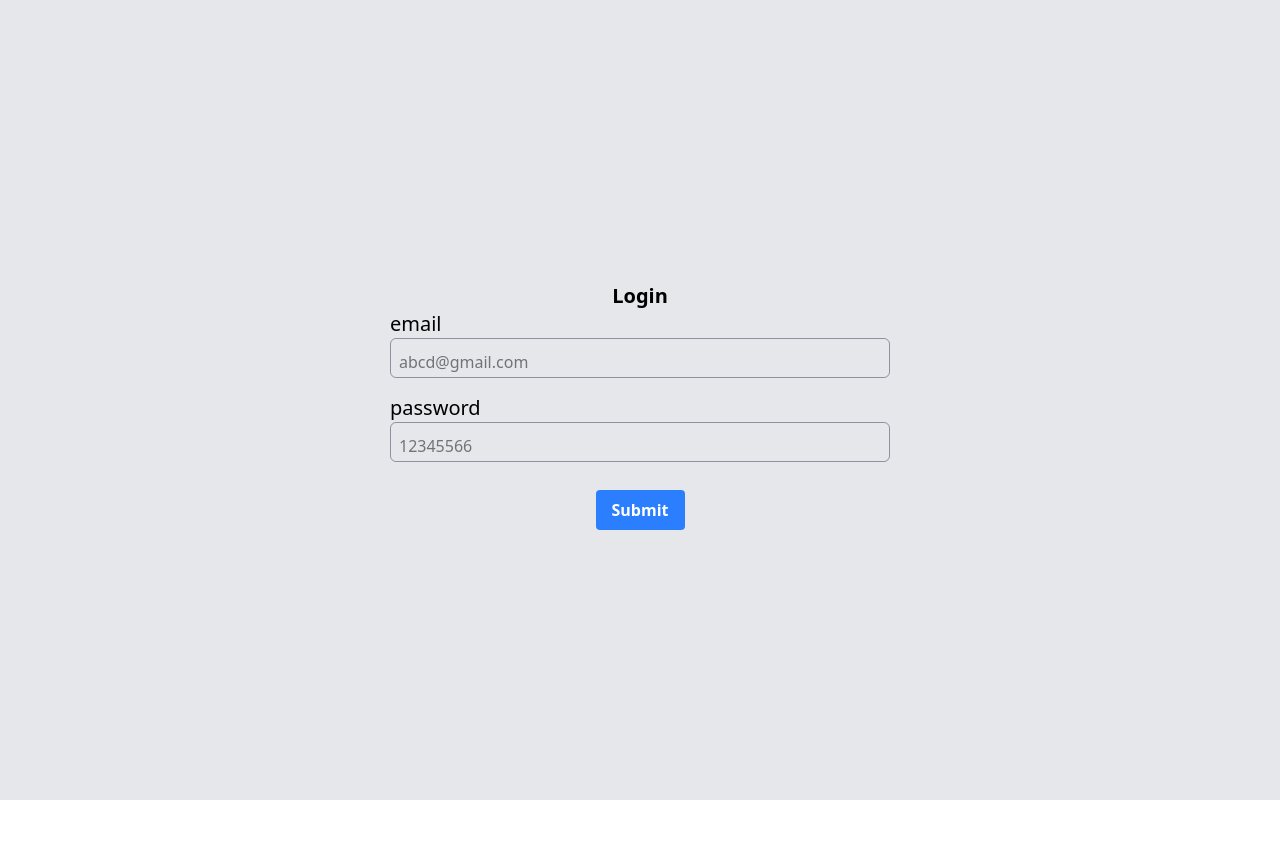
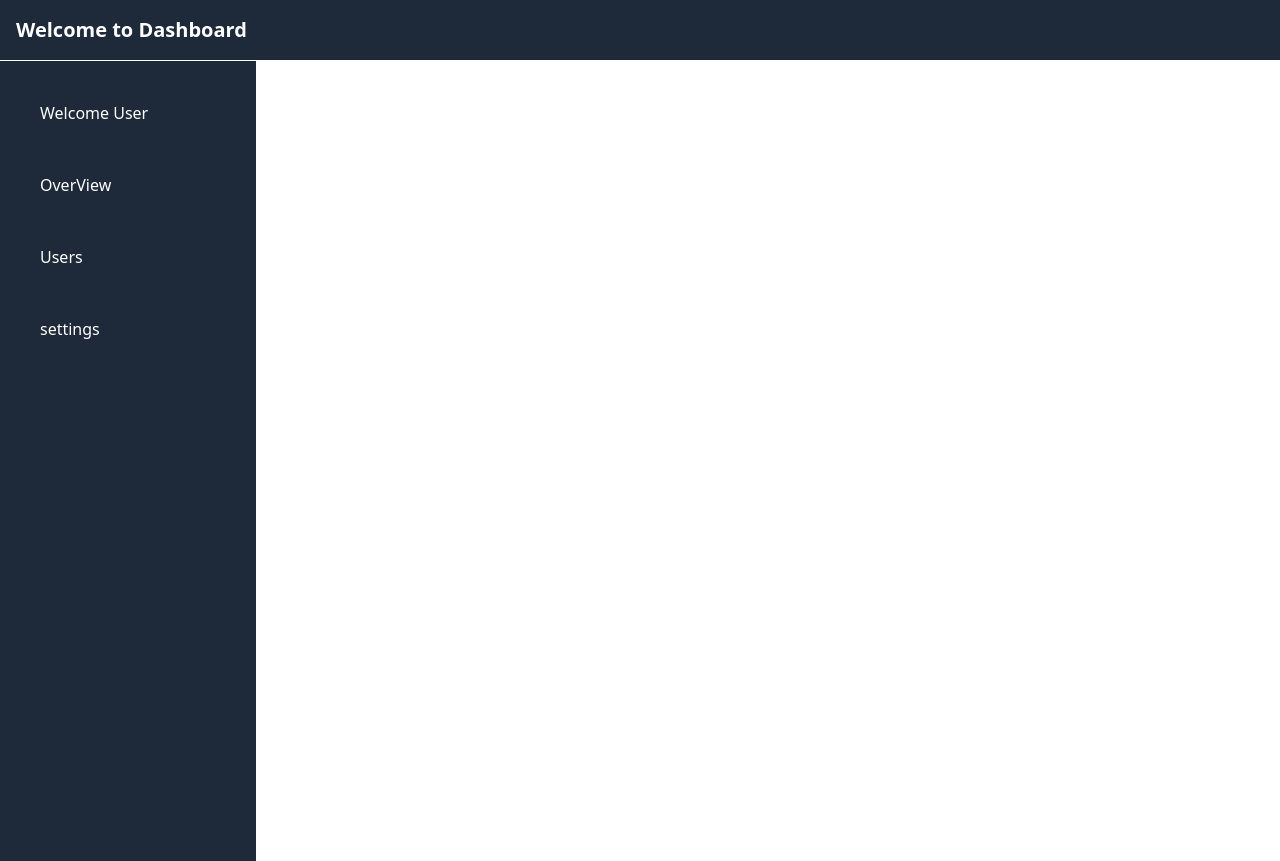
Before and after one commit to Vyshnav-Tv/Dashboard-app, a React (Vite) app: page / in a window 1280 px wide. Before the commit the page ends 800 px from the top, so only its background shows below. Built offline with nearby package versions, Linux system fonts and the light colour scheme.

Commit message:
created dashlayout and added sidebar and header

```diff
--- a/package.json
+++ b/package.json
@@ -13,6 +13,7 @@
     "@tailwindcss/vite": "^4.1.5",
     "react": "^19.0.0",
     "react-dom": "^19.0.0",
+    "react-router-dom": "^7.5.3",
     "tailwindcss": "^4.1.5"
   },
   "devDependencies": {
--- a/src/App.jsx
+++ b/src/App.jsx
@@ -1,14 +1,18 @@
 import { useState } from 'react'
 
 import LoginPage from './components/Login'
+import SideBar from './components/SideBar'
+import DashLayout from './components/DashLayout'
 
 function App() {
 
 
   return (
     <>
-    <LoginPage/>
-    </>
+    {/* <LoginPage/> */}
+   {/* <SideBar/> </> */}
+<DashLayout/>
+   </>
   )
 }
 
--- /dev/null
+++ b/src/components/DashLayout.jsx
@@ -0,0 +1,14 @@
+import React from 'react'
+import SideBar from './SideBar'
+import Header from './Header'
+
+function DashLayout() {
+  return (
+    <div className="flex flex-col h-screen">
+    <Header/>
+    <SideBar />
+
+</div>  )
+}
+
+export default DashLayout
--- /dev/null
+++ b/src/components/Header.jsx
@@ -0,0 +1,12 @@
+import React from 'react'
+
+function Header() {
+  return (
+    <div className="flex justify-between items-center p-4 bg-gray-800 h-24 border-b text-white">
+    <h1 className="text-xl font-semibold">Welcome to Dashboard</h1>
+
+  </div>
+  )
+}
+
+export default Header
--- /dev/null
+++ b/src/components/SideBar.jsx
@@ -0,0 +1,19 @@
+import React from 'react'
+
+function SideBar() {
+
+
+
+  return (
+    <div className=' space-y-4 w-64 min-h-screen bg-gray-800 text-white p-6 '>
+        <div className='w-full p-4 hover:outline hover:outline-2 hover:outline-black-500  ' > Welcome User</div>
+<div className='w-full p-4 hover:outline hover:outline-2 hover:outline-black-500  ' > OverView</div>
+<div className='w-full p-4 hover:outline hover:outline-2 hover:outline-black-500'> Users</div>
+<div className='w-full p-4 hover:outline hover:outline-2 hover:outline-black-500'> settings</div>
+
+
+    </div>
+  )
+}
+
+export default SideBar
```
Also changed, not shown: 1 other file (tests, documents, lock files or other folders).
